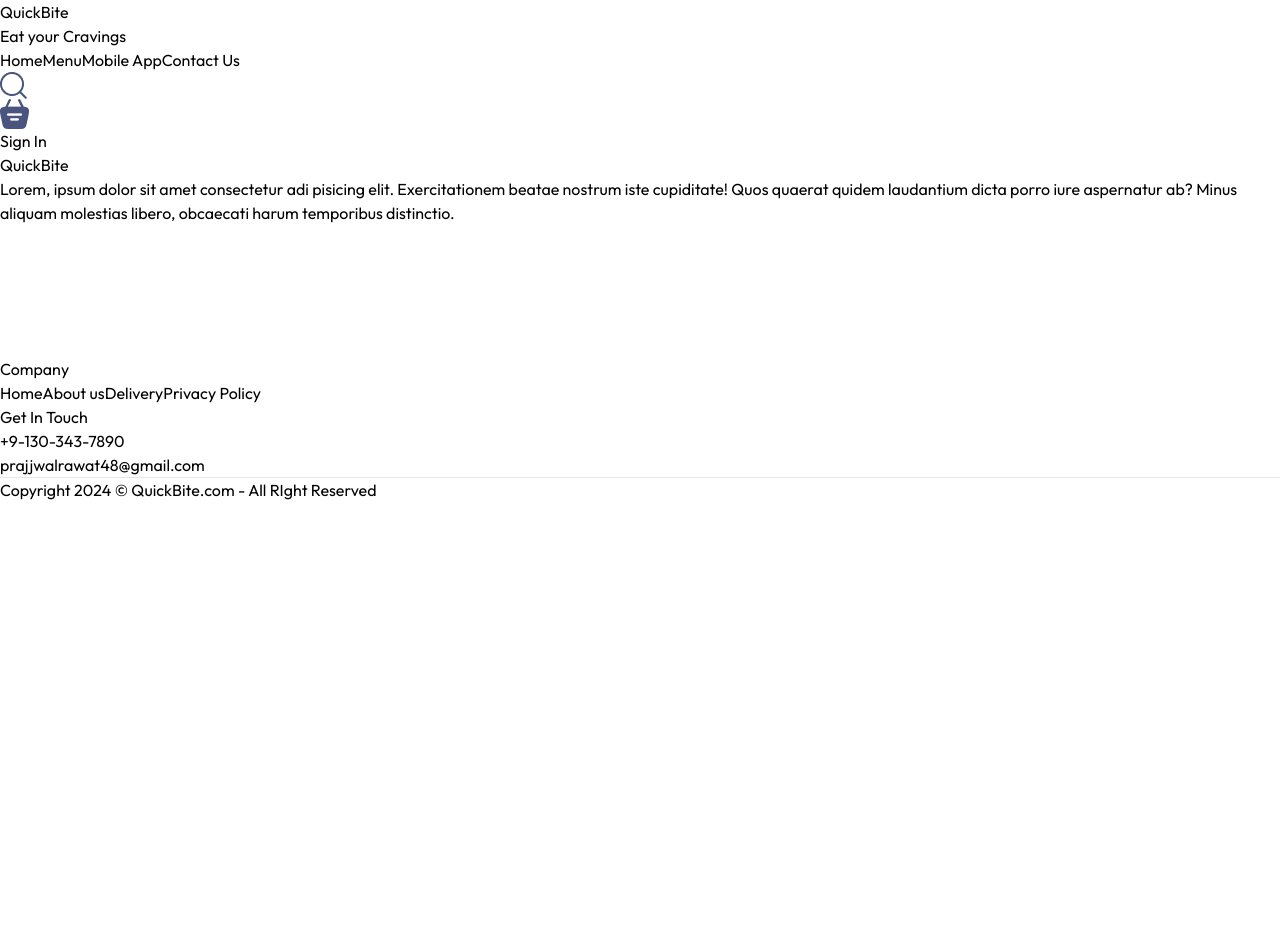
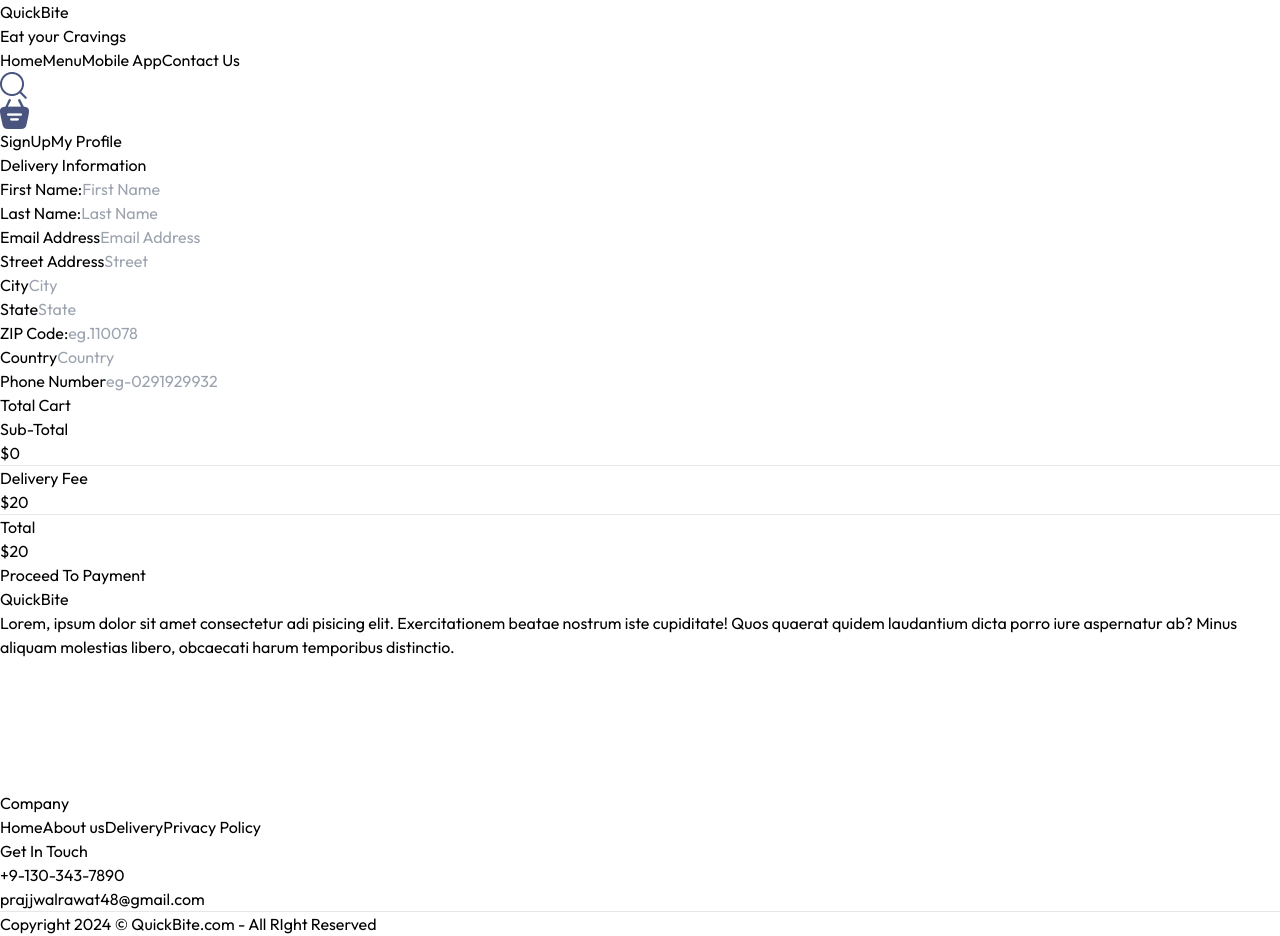
Before and after one commit to Prajjwal-Rawat/QuickBite-Food-Delivery-App, a React (Vite) app: page /checkout in a window 1280 px wide. Before the commit the page ends 800 px from the top, so only its background shows below. Built offline with nearby package versions, Linux system fonts and the light colour scheme.

Commit message:
Implemented place order page and added interaction to signUp form

```diff
--- a/src/App.jsx
+++ b/src/App.jsx
@@ -11,19 +11,21 @@ const App = () => {
 
   const [signUp, setSignUp] = useState(false);
 
+  const [isLoggedIn, setIsLoggedIn] = useState(false);
+
   return (
     <div className='flex flex-col min-h-screen'>
 
-       {signUp ? <SignUp setSignUp = {setSignUp}/> : <></>}
+       {signUp ? <SignUp setSignUp = {setSignUp} setIsLoggedIn = {setIsLoggedIn}/> : <></>}
 
       <div className='w-[80%] m-auto flex-grow'>
 
-      <NavBar setSignUp = {setSignUp}/>
+      <NavBar setSignUp = {setSignUp} isLoggedIn = {isLoggedIn} setIsLoggedIn = {setIsLoggedIn} />
 
       <Routes>
         <Route path='/' element = {<Home/>}/>
         <Route path='/cart' element = {<Cart/>}/>
-        <Route path='/order' element = {<PlaceOrder/>}/>
+        <Route path='/checkout' element = {<PlaceOrder/>}/>
       </Routes>
 
       </div>
--- a/src/component/NavBar.jsx
+++ b/src/component/NavBar.jsx
@@ -5,16 +5,16 @@ import { Link } from 'react-scroll'
 import { StoreContext } from '../context/StoreContext'
 
 
-const NavBar = ({setSignUp}) => {
+const NavBar = ({ setSignUp, isLoggedIn, setIsLoggedIn }) => {
 
 
-    const {cartItem} = useContext(StoreContext);
+    const { cartItem } = useContext(StoreContext);
 
 
     return (
         <div className='border-b border-slate-300'>
             <nav className='flex  items-center py-[20px] justify-between'>
-                <NavLink to='/' className={({isActive}) => (isActive ? 'inactive' : '')}>
+                <NavLink to='/' className={({ isActive }) => (isActive ? 'inactive' : '')}>
                     <h1 className='w-1/2 text-[12px] lg:w-full lg:text-xl cursor-pointer flex flex-col items-center font-bold text-red-400'>QuickBite <p>Eat your Cravings</p></h1>
                 </NavLink>
 
@@ -26,7 +26,7 @@ const NavBar = ({setSignUp}) => {
                         Home
                     </NavLink>
 
-                    <Link activeClass='active' spy = {true}
+                    <Link activeClass='active' spy={true}
                         className='cursor-pointer' to="explore-menu" smooth={true} duration={500}>
                         Menu
                     </Link>
@@ -49,10 +49,17 @@ const NavBar = ({setSignUp}) => {
                             <div className={`${Object.keys(cartItem).length ? 'min-w-[10px] min-h-[10px] bg-red-500 rounded-full  right-[-8px] bottom-7 absolute' : 'hidden'}`}></div>
                         </NavLink>
                     </div>
-                    <button onClick={() => setSignUp(true)}
+                    <div className='flex gap-2'>
+
+                        <button onClick={() => isLoggedIn ? setIsLoggedIn(false) : setSignUp(true)}
                             className='py-[7px] text-[10px] px-[20px]  bg-transparent lg:text-[16px] text-[#49557e] shadow-lg lg:py-[10px] border-red-300 rounded-[50px] transition-all duration-[0.4s] border lg:px-[30px] hover:bg-[#fff4f2] active:shadow-none'>
-                    Sign In
+                            {isLoggedIn ? 'LogOut' : 'SignUp'}
                         </button>
+
+                        <button className={`${isLoggedIn ? 'py-[7px] text-[10px] px-[20px]  bg-transparent lg:text-[16px] text-[#49557e] shadow-lg lg:py-[10px] border-red-300 rounded-[50px] transition-all duration-[0.4s] border lg:px-[30px] hover:bg-[#fff4f2] active:shadow-none' : 'hidden'}`}>
+                            My Profile
+                        </button>
+                    </div>
                 </div>
 
             </nav>
--- a/src/component/SignUp-Login/SignUp.jsx
+++ b/src/component/SignUp-Login/SignUp.jsx
@@ -1,10 +1,12 @@
 import React, { useState } from 'react'
 import { assets } from '../../assets/assets';
 
-const SignUp = ({setSignUp}) => {
+const SignUp = ({setSignUp, setIsLoggedIn}) => {
 
     const [title, setTitle] = useState('Sign Up');
     const [formData, setFormData] = useState({Name: '', Email: '', password: '', policy: false});
+
+
 
 
     function ToggleTitle(){
@@ -31,6 +33,10 @@ const SignUp = ({setSignUp}) => {
         event.preventDefault();
 
         console.log('Form Details are saved');
+
+        setIsLoggedIn(true);
+        setSignUp(false);
+
     }
 
   return (
--- a/src/pages/Cart.jsx
+++ b/src/pages/Cart.jsx
@@ -1,13 +1,13 @@
 import React, { useContext } from 'react'
 import { StoreContext } from '../context/StoreContext'
-import { NavLink } from 'react-router-dom';
+import { NavLink, useNavigate } from 'react-router-dom';
 
 const Cart = () => {
 
 
   const { food_list, cartItem, RemoveItem, CartTotalAmount } = useContext(StoreContext);
 
-
+  const navigate =useNavigate();
 
   if (Object.keys(cartItem).length <= 0) {
     return (
@@ -31,9 +31,9 @@ const Cart = () => {
   }
 
   return (
-    <div className='lg:m-[50px] m-[20px]'>
+    <div className='lg:m-[50px] mt-[30px] mb-[30px]'>
 
-      <div className=' grid'>
+      <div>
 
         <div className='grid grid-flow-col grid-cols-5  ml-[10px] text-gray-400'>
           <p>Item</p>
@@ -85,7 +85,10 @@ const Cart = () => {
               <p>Total</p>
               <p>${CartTotalAmount() + 20}</p>
             </div>
-            <button className='bg-red-500 p-2 rounded-md w-[200px] lg:w-[300px] mt-3 text-white font-bold shadow-md active:shadow-none shadow-black'>Proceed To Checkout</button>
+            <button onClick={() => navigate('/checkout')}
+            className='bg-red-500 p-2 rounded-md w-[200px] lg:w-[300px] mt-3 text-white font-bold shadow-md active:shadow-none shadow-black'>
+            Proceed To Checkout
+            </button>
 
           </div>
 
--- a/src/pages/PlaceOrder.jsx
+++ b/src/pages/PlaceOrder.jsx
@@ -1,10 +1,208 @@
-import React from 'react'
+import React, { useContext, useState } from 'react'
+import { StoreContext } from '../context/StoreContext'
 
 const PlaceOrder = () => {
+
+  const { CartTotalAmount } = useContext(StoreContext);
+
+  const [delieveryData, setDelieveryData] = useState({firstName: '', lastName: '', email: '', street: '', cityName: '', stateName: '', zipCode: '', CountryName: '', phoneNo: '' })
+
+
+  function HandleChange(event) {
+    const {name, value} = event.target;
+
+    setDelieveryData((prev) => {
+      return{
+        ...prev,
+        [name]: value
+      }
+    })
+  }
+
+
+  function SubmitDelieveryData(){
+    console.log('Delievery Data Detail is ');
+    console.log(delieveryData);
+  }
+
   return (
-    <div>
+      <div className='lg:flex lg:m-[80px] mt-[30px] mb-[30px]  w-fit gap-[9rem] justify-between'>
 
-    </div>
+        <form className='flex flex-col gap-2'>
+          <h2 className='text-2xl font-bold'>Delivery Information</h2>
+
+          <div className='flex mt-2 text-slate-900 gap-5'>
+
+            <div>
+              <label htmlFor="firstName">First Name:</label>
+              <input className='bg-slate-300 p-2 w-full rounded-md mt-1'
+                type="text"
+                name="firstName"
+                placeholder='First Name'
+                onChange={HandleChange}
+                id="firstName"
+                value={delieveryData.firstName}/>
+            </div>
+
+            <div>
+              <label htmlFor="lastName">Last Name:</label>
+              <input className='bg-slate-300 p-2 w-full rounded-md mt-1'
+                type="text"
+                name="lastName"
+                placeholder='Last Name'
+                onChange={HandleChange}
+                id="lastName"
+                value={delieveryData.lastName}/>
+
+            </div>
+
+          </div>
+
+          <div className='flex flex-col'>
+            <label htmlFor="email">Email Address</label>
+            <input className='bg-slate-300 p-2 rounded-md mt-1 '
+              type='email'
+              name='email'
+              placeholder='Email Address'
+              onChange={HandleChange}
+              id='email'
+              value={delieveryData.email}/>
+          </div>
+
+          <div>
+            <label htmlFor="street">Street Address</label>
+            <input className='bg-slate-300 p-2 w-full rounded-md mt-1'
+              type="text"
+              name="street"
+              placeholder='Street'
+              id="street"
+              onChange={HandleChange}
+              value={delieveryData.street}/>
+          </div>
+
+          <div className='flex gap-5'>
+
+            <div>
+              <label htmlFor="cityAddress">City</label>
+              <input className='bg-slate-300 p-2 w-full rounded-md mt-1'
+                type="text"
+                name="cityName"
+                id="cityAddress"
+                list='city'
+                placeholder='City'
+                onChange={HandleChange}
+                value={delieveryData.cityName}/>
+
+              <datalist id='city' >
+
+                <option value='Mumbai' />
+                <option value='Delhi' />
+                <option value='Bengaluru' />
+                <option value='Chennai' />
+
+              </datalist>
+            </div>
+
+
+            <div>
+              <label htmlFor="stateAddress">State</label>
+              <input className='bg-slate-300 p-2 w-full rounded-md mt-1'
+                type="text"
+                name="stateName"
+                id="stateAddress"
+                list='state'
+                placeholder='State'
+                onChange={HandleChange}
+                value={delieveryData.stateName}/>
+
+              <datalist id='state' >
+
+                <option value='Maharashtra' />
+                <option value='Delhi' />
+                <option value='Karnataka' />
+                <option value='Tamil Nadu' />
+
+              </datalist>
+            </div>
+
+          </div>
+
+          <div className='flex gap-5'>
+
+            <div>
+
+              <label htmlFor="zipCode">ZIP Code:</label>
+              <input className='bg-slate-300 p-2 w-full rounded-md mt-1'
+                type='number'
+                name="zipCode"
+                id="zipCode"
+                placeholder='eg.110078'
+                onChange={HandleChange}
+                value={delieveryData.zipCode} />
+
+            </div>
+
+            <div>
+
+              <label htmlFor="Country">Country</label>
+              <input className='bg-slate-300 p-2 w-full rounded-md mt-1'
+                type="text"
+                name="CountryName"
+                id="Country"
+                list='country'
+                placeholder='Country'
+                onChange={HandleChange}
+                value={delieveryData.CountryName}/>
+
+              <datalist id='country' >
+
+                <option value='India' />
+                <option value='United States' />
+                <option value='Canada' />
+                <option value='Russia' />
+
+              </datalist>
+
+            </div>
+
+          </div>
+
+            <div className='flex flex-col'>
+               <label htmlFor="phoneNumber">Phone Number</label>
+               <input className='bg-slate-300 p-2 w-full rounded-md mt-1'
+               type='number'
+               name="phoneNo"
+               placeholder='eg-0291929932'
+               id="phoneNumber"
+               onChange={HandleChange}
+               value={delieveryData.phoneNo} />
+            </div>
+
+        </form>
+
+        <div className='flex flex-col lg:w-[500px] gap-2 mt-[40px]'>
+          <h2 className='text-2xl font-bold mb-2'>Total Cart</h2>
+          <div className='flex justify-between'>
+            <p>Sub-Total</p>
+            <p>${CartTotalAmount()}</p>
+          </div>
+          <hr />
+          <div className='flex justify-between'>
+            <p>Delivery Fee</p>
+            <p>${20}</p>
+          </div>
+          <hr />
+          <div className='flex justify-between'>
+            <p>Total</p>
+            <p>${CartTotalAmount() + 20}</p>
+          </div>
+          <button onClick={SubmitDelieveryData}
+            className='bg-red-500 p-2 rounded-md w-[200px] lg:w-[300px] mt-3 text-white font-bold shadow-md active:shadow-none shadow-black'>
+            Proceed To Payment
+          </button>
+
+        </div>
+      </div>
   )
 }
 
```
Lines whose indentation alone changed are shown as unchanged.
